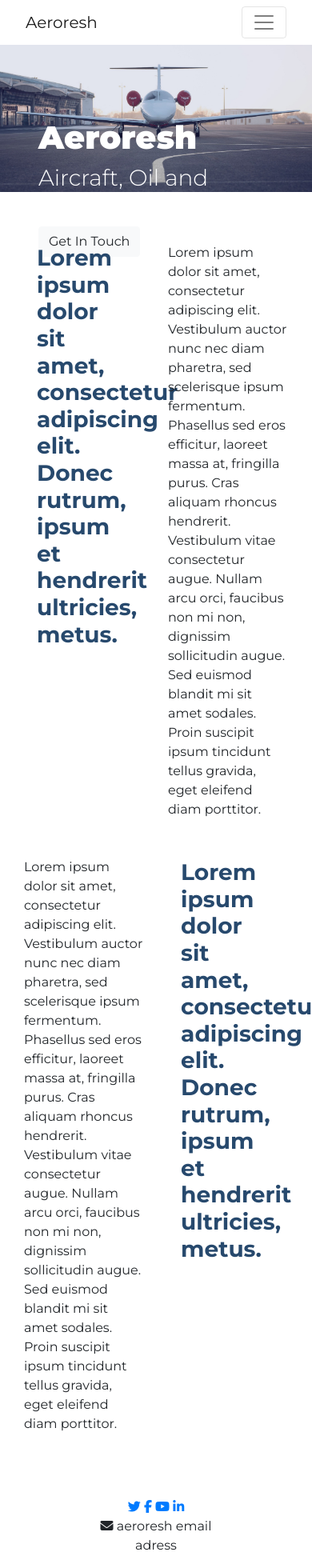
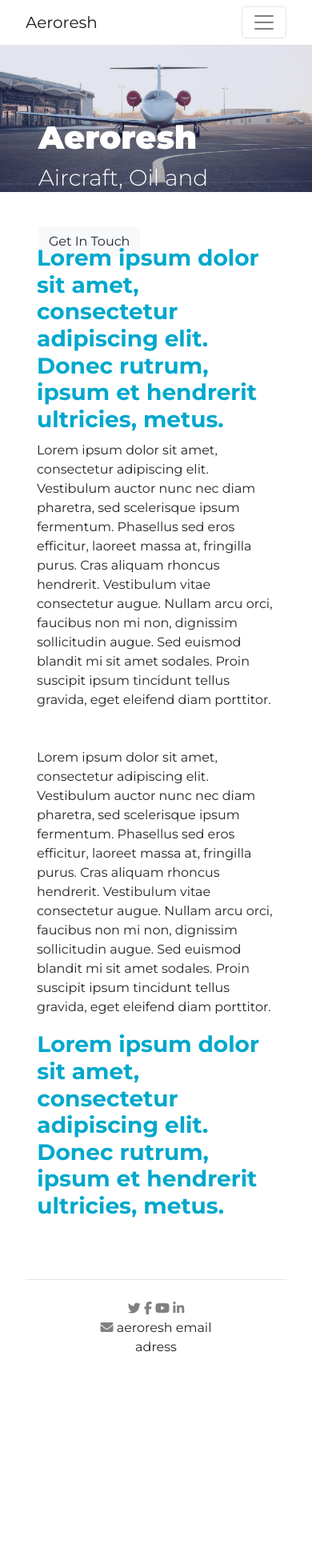
Before and after one commit to chimmpa/aeroresh, a plain HTML site: page index.html in a window 390 px wide. Shown: the whole page at 80% size. After the commit the page ends 1712 px from the top, so only its background shows below. Drawn offline with nearby package versions, Linux system fonts and the light colour scheme.

Commit message:
updated files

```diff
--- /dev/null
+++ b/css/contact.css
@@ -0,0 +1,17 @@
+body {
+  font-family: 'Montserrat', sans-serif;
+}
+.montBlack{
+  font-weight: 900;
+}
+.montLight {
+  font-weight: 300;
+}
+
+/* Navigation Section */
+#navigation {
+  padding: 0 1rem;
+}
+.navText {
+  font-size: 20px;
+}
--- a/css/styles.css
+++ b/css/styles.css
@@ -1,6 +1,9 @@
 
 body {
   font-family: 'Montserrat', sans-serif;
+}
+hr {
+  margin: 0 2rem;
 }
 .montBlack{
   font-weight: 900;
@@ -48,11 +51,18 @@ body {
 }
 
 .colH3 {
-  color: #27496d;
+  color: #00a8cc;
   font-weight: 700;
+}
+.colP {
+  padding: 0 1rem;
 }
 /* footer section */
 
 #footer {
   text-align: center;
 }
+
+.icon {
+  color: grey;
+}
--- a/index.html
+++ b/index.html
@@ -21,10 +21,10 @@
       <div class="collapse navbar-collapse" id="navbarNavDropdown">
         <ul class="navbar-nav ml-auto">
           <li class="nav-item">
-            <a class="nav-link navText" href="#">Home <span class="sr-only">(current)</span></a>
+            <a class="nav-link navText" href="index.html">Home <span class="sr-only">(current)</span></a>
           </li>
           <li class="nav-item">
-            <a class="nav-link navText" href="#">Contact</a>
+            <a class="nav-link navText" href="contact.html">Contact</a>
           </li>
         </ul>
       </div>
@@ -41,11 +41,11 @@
   <section id="about">
     <div class="container">
       <div class="row rowMargin">
-        <div class="col-6" data-aos="fade-right" data-aos-duration="3000">
+        <div class="col-sm-6" data-aos="fade-right" data-aos-duration="3000">
           <h3 class="colH3">Lorem ipsum dolor sit amet, consectetur adipiscing elit. Donec rutrum, ipsum et hendrerit ultricies, metus.</h1>
         </div>
-        <div class="col-6">
-          <p>Lorem ipsum dolor sit amet, consectetur adipiscing elit. Vestibulum
+        <div class="col-sm-6">
+          <p class="colP">Lorem ipsum dolor sit amet, consectetur adipiscing elit. Vestibulum
             auctor nunc nec diam pharetra, sed scelerisque ipsum fermentum.
             Phasellus sed eros efficitur, laoreet massa at, fringilla purus.
             Cras aliquam rhoncus hendrerit. Vestibulum vitae consectetur augue.
@@ -55,8 +55,8 @@
         </div>
       </div>
       <div class="row rowMargin">
-        <div class="col-6">
-          <p>Lorem ipsum dolor sit amet, consectetur adipiscing elit. Vestibulum
+        <div class="col-sm-6">
+          <p class="colP">Lorem ipsum dolor sit amet, consectetur adipiscing elit. Vestibulum
             auctor nunc nec diam pharetra, sed scelerisque ipsum fermentum.
             Phasellus sed eros efficitur, laoreet massa at, fringilla purus.
             Cras aliquam rhoncus hendrerit. Vestibulum vitae consectetur augue.
@@ -64,19 +64,20 @@
             Sed euismod blandit mi sit amet sodales. Proin suscipit ipsum
             tincidunt tellus gravida, eget eleifend diam porttitor.</p>
         </div>
-        <div class="col-6" data-aos="fade-left" data-aos-duration="3000">
+        <div class="col-sm-6" data-aos="fade-left" data-aos-duration="3000">
           <h3 class="colH3">Lorem ipsum dolor sit amet, consectetur adipiscing elit. Donec rutrum, ipsum et hendrerit ultricies, metus.</h1>
         </div>
       </div>
   </section>
+  <hr class="my-4">
   <section id="footer">
     <div class="container">
-      <a href="www.twitter.com"><i class="fab fa-twitter"></i></a>
-      <a href="www.facebook.com"><i class="fab fa-facebook-f"></i></a>
-      <a href="www.youtube.com"><i class="fab fa-youtube"></i></a>
-      <a href="www.linkedin.com"><i class="fab fa-linkedin-in"></i></a>
+      <a href="www.twitter.com"><i class="fab fa-twitter icon"></i></a>
+      <a href="www.facebook.com"><i class="fab fa-facebook-f icon"></i></a>
+      <a href="www.youtube.com"><i class="fab fa-youtube icon"></i></a>
+      <a href="www.linkedin.com"><i class="fab fa-linkedin-in icon"></i></a>
       <div>
-        <i class="fas fa-envelope"></i>
+        <i class="fas fa-envelope icon"></i>
         <span>aeroresh email</span>
       </div>
       <p>adress</p>
```
Also changed, not shown: contact.html (added, +41 -0 lines). Lines whose indentation alone changed are shown as unchanged.
